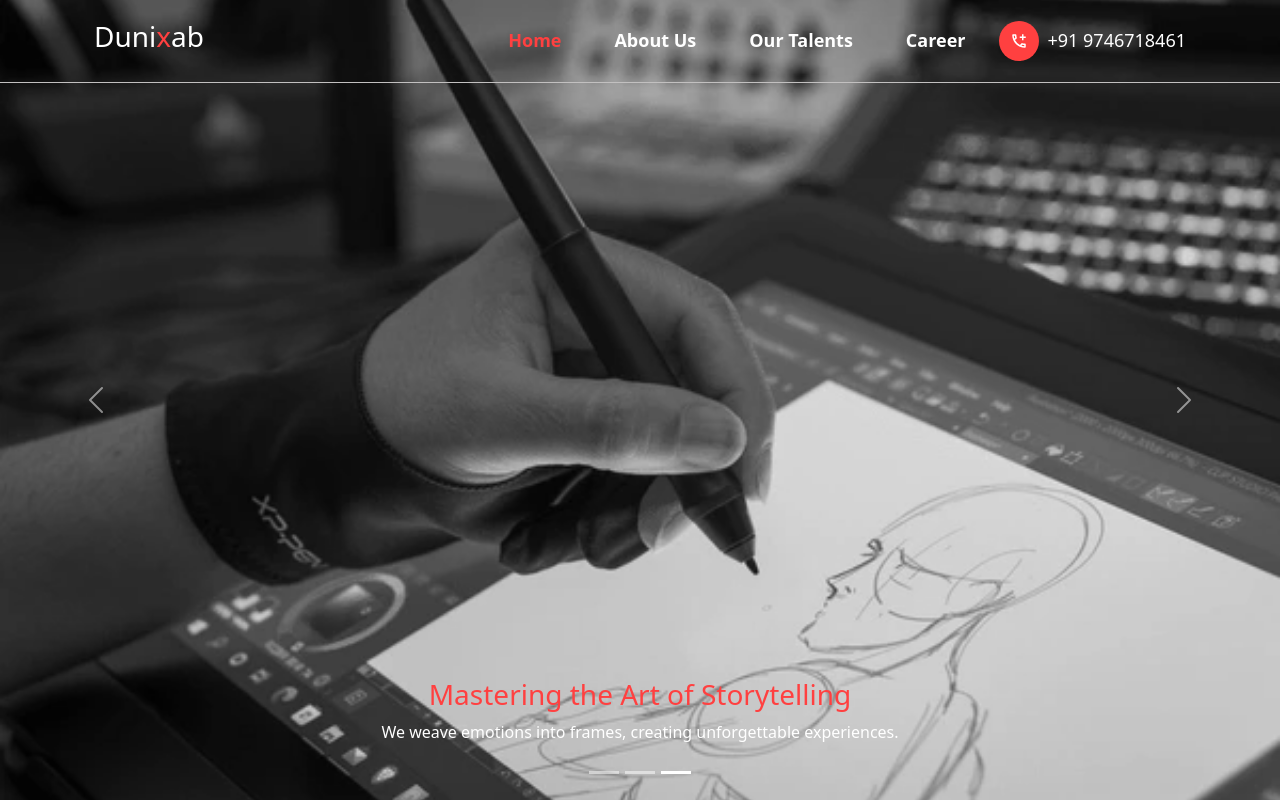
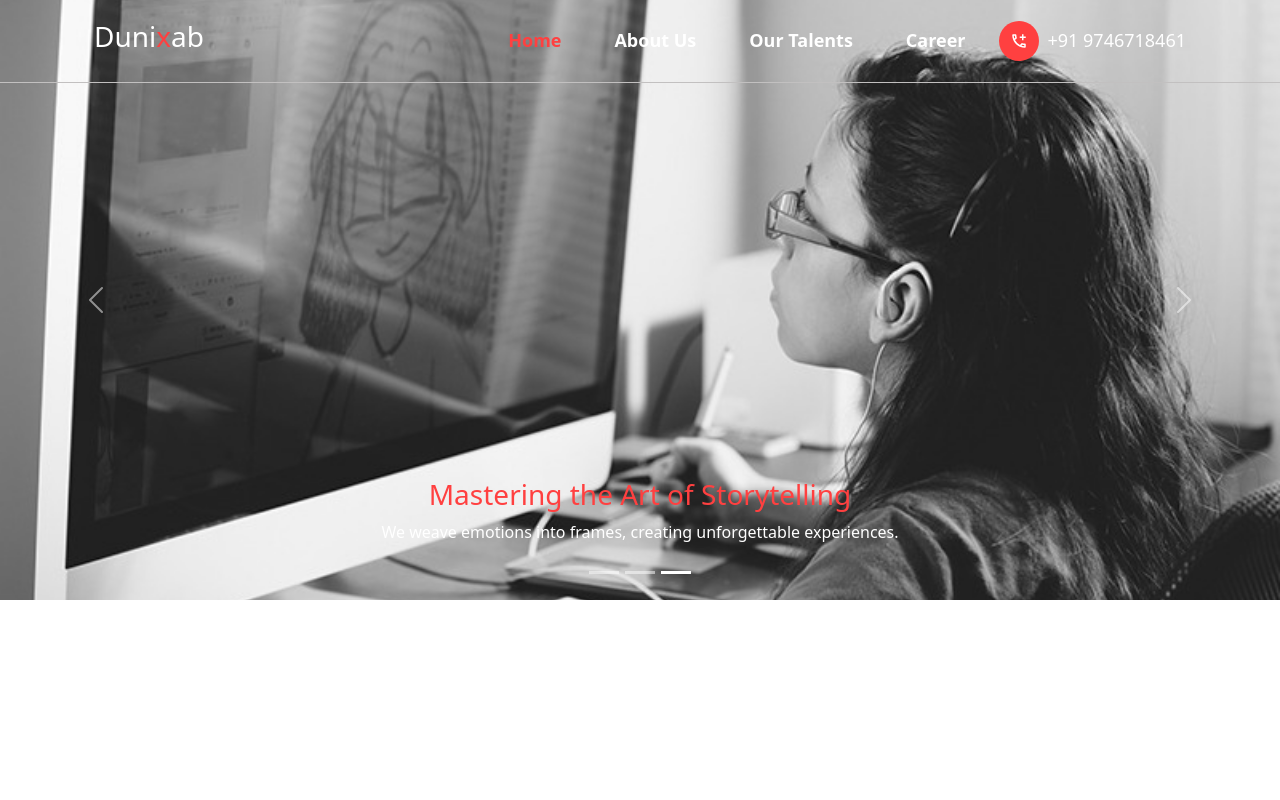
Before and after one commit to sagarrb1805/Dunixab-website, a React (Create React App) app: page / in a window 1280 px wide. Built offline with nearby package versions, Linux system fonts and the light colour scheme.

Commit message:
home page sample

```diff
--- a/src/Pages/Home/Home.jsx
+++ b/src/Pages/Home/Home.jsx
@@ -1,6 +1,7 @@
 import React from 'react';
 import Image from 'react-bootstrap/Image';
-import HomeImage from '../../Images/home_image.png';
+import SecondImage from '../../Images/home_image.png';
+import FirstImage from '../../Images/jobs-animation-image.jpg'
 import styles from './Home.module.css';
 import Carousel from 'react-bootstrap/Carousel';
 // import ExampleCarouselImage from 'components/ExampleCarouselImage';
@@ -9,21 +10,21 @@ function Home() {
   return (
     <Carousel>
       <Carousel.Item interval={2000}>
-      <Image className={styles['full-width-image']} src={HomeImage} alt='Home image' />
+      <Image className={styles['full-width-image']} src={FirstImage} alt='Home image' />
         <Carousel.Caption>
           <h3 className={styles['carousel-header']}>Unleashing Creativity</h3>
           <p className={styles['carousel-text']}>Where imagination meets animation—crafting worlds beyond reality.</p>
         </Carousel.Caption>
       </Carousel.Item>
       <Carousel.Item interval={2000}>
-      <Image className={styles['full-width-image']} src={HomeImage} alt='Home image' />
+      <Image className={styles['full-width-image']} src={SecondImage} alt='Home image' />
         <Carousel.Caption>
           <h3 className={styles['carousel-header']}>Innovative Animation</h3>
           <p className={styles['carousel-text']}>Pushing the boundaries of technology to bring your stories to life.</p>
         </Carousel.Caption>
       </Carousel.Item>
       <Carousel.Item interval={2000}>
-      <Image className={styles['full-width-image']} src={HomeImage} alt='Home image' />
+      <Image className={styles['full-width-image']} src={FirstImage} alt='Home image' />
         <Carousel.Caption>
           <h3 className={styles['carousel-header']}>Mastering the Art of Storytelling</h3>
           <p className={styles['carousel-text']}>
--- a/src/Pages/Home/Home.module.css
+++ b/src/Pages/Home/Home.module.css
@@ -1,7 +1,7 @@
 .full-width-image {
-    width: 100vw; /* Full width */
-    height: 800px; /* Optional: Full screen height */
-    object-fit: cover; /* Ensures the image covers the area */
+    width: 100vw;
+    height: 600px;
+    object-fit: cover;
   }
 
 .carousel-header{
--- a/src/components/Header.module.css
+++ b/src/components/Header.module.css
@@ -91,7 +91,7 @@
 
 
 .nav-header .nav ul > li > a:hover {
-    /* background-color: #21da49; */
+
     color: #ff4040;
 }
 .nav-header .nav ul > li > a {
@@ -104,8 +104,8 @@
 
 
 .nav-header .nav ul > li > a.active {
-    color: #ff4040 !important;  /* Change text color */
-    background-color: #18365E !important; /* Ensure background color consistency */
+    color: #ff4040 !important;
+    background-color: #18365E !important;
 }
 
 
@@ -114,7 +114,7 @@
 
 
 .hamburger-button {
-    display: none; /* Hide by default on larger screens */
+    display: none;
     background: none;
     border: none;
     font-size: 24px;
@@ -126,17 +126,17 @@
   .side-menu {
     position: fixed;
     top: 70px;
-    right: -250px; /* Initially hidden */
+    right: -250px;
     width: 250px;
     height: 100vh;
-    background-color: #333; /* Or your desired background */
+    background-color: #333;
     transition: right 0.3s ease-in-out;
     z-index: 1000;
     padding-top: 20px;
   }
 
   .side-menu.open {
-    right: 0; /* Show the menu */
+    right: 0;
   }
 
   .side-menu ul {
@@ -156,14 +156,14 @@
     background-color: #555;
   }
 
-  /* Responsive Styles */
+
   @media (max-width: 768px) {
     .hamburger-button {
-      display: block; /* Show on small screens */
+      display: block;
     }
 
     .desktop-nav {
-      display: none !important; /* Hide desktop nav on small screens */
+      display: none !important;
     }
 
     .nav-header .nav {
```
Also changed, not shown: src/Images/jobs-animation-image.jpg (added).
